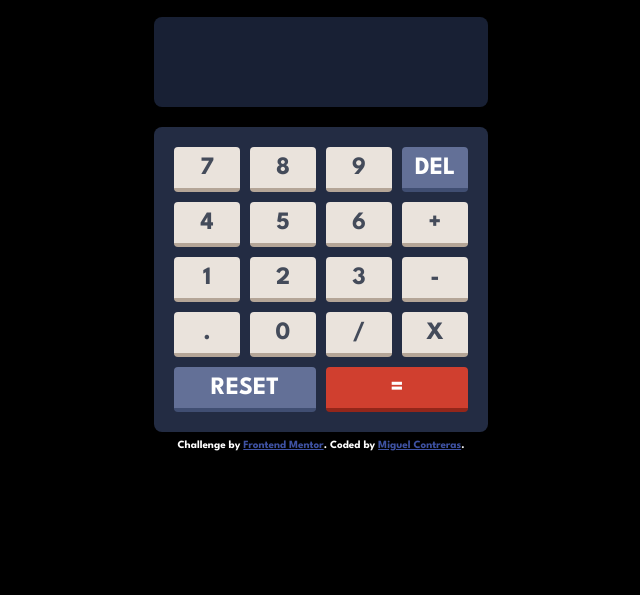
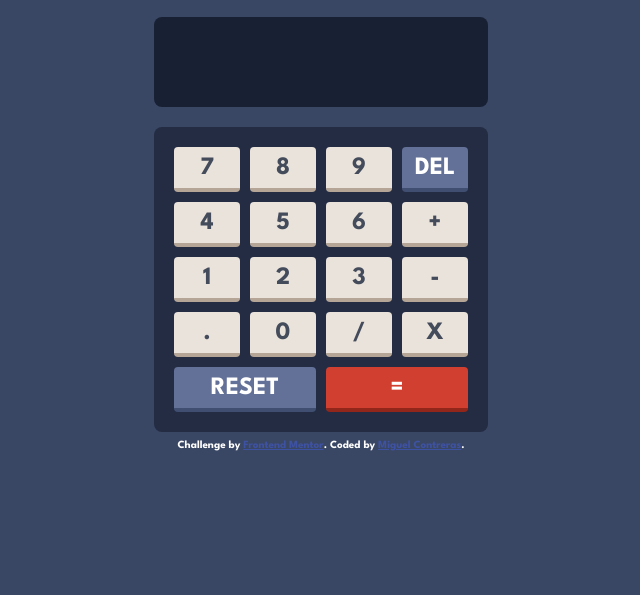
Before and after one commit to Mad-input/calculator-app-main, a plain HTML site: page index.html in a window 1280 px wide. Shown: the part 205-800 px from the top of the page, without its empty margins (319-959 px from the left). Drawn offline with Linux system fonts and the light colour scheme.

Commit message:
ultimo cambio

```diff
--- a/css/variables.css
+++ b/css/variables.css
@@ -1,6 +1,6 @@
 :root {
   /* ? ========== Theme 1 ========== */
-  --bg-body-t1: #000;
+  --bg-body-t1: hsl(222, 26%, 31%);
   --bg-keypad-t1: hsl(223, 31%, 20%);
   --bg-display-t1: hsl(224, 36%, 15%);
 
```
